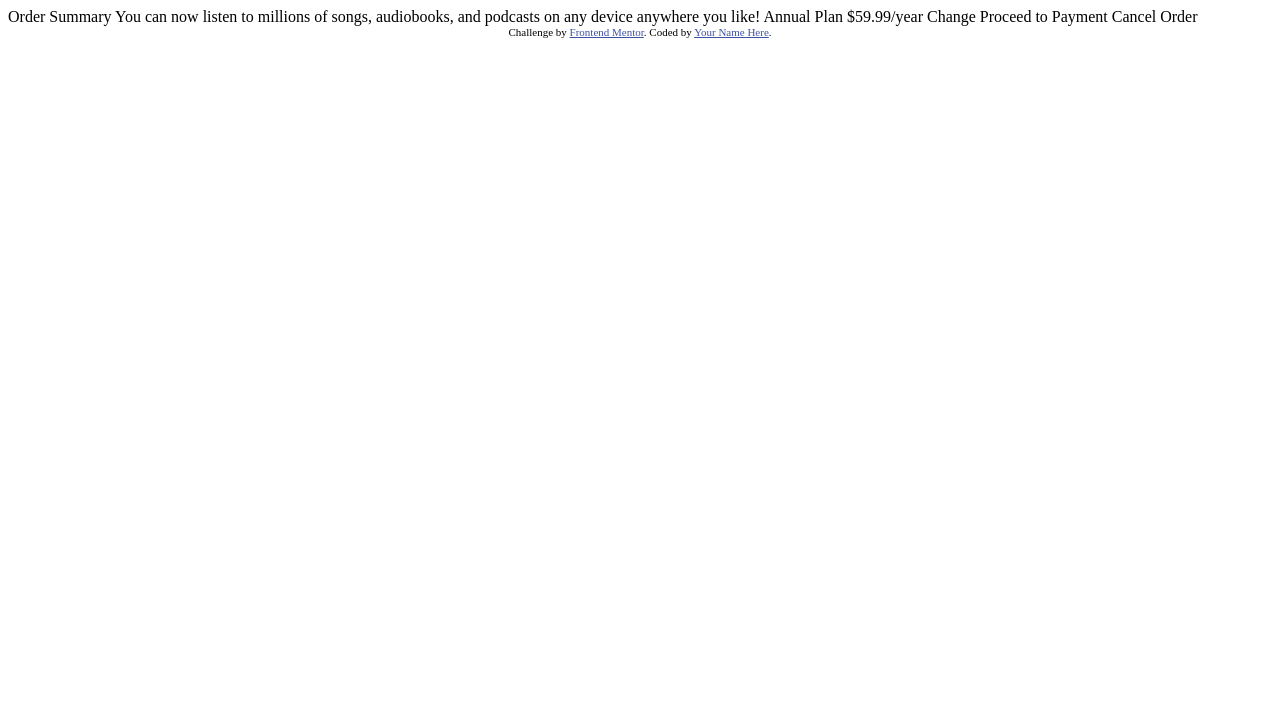
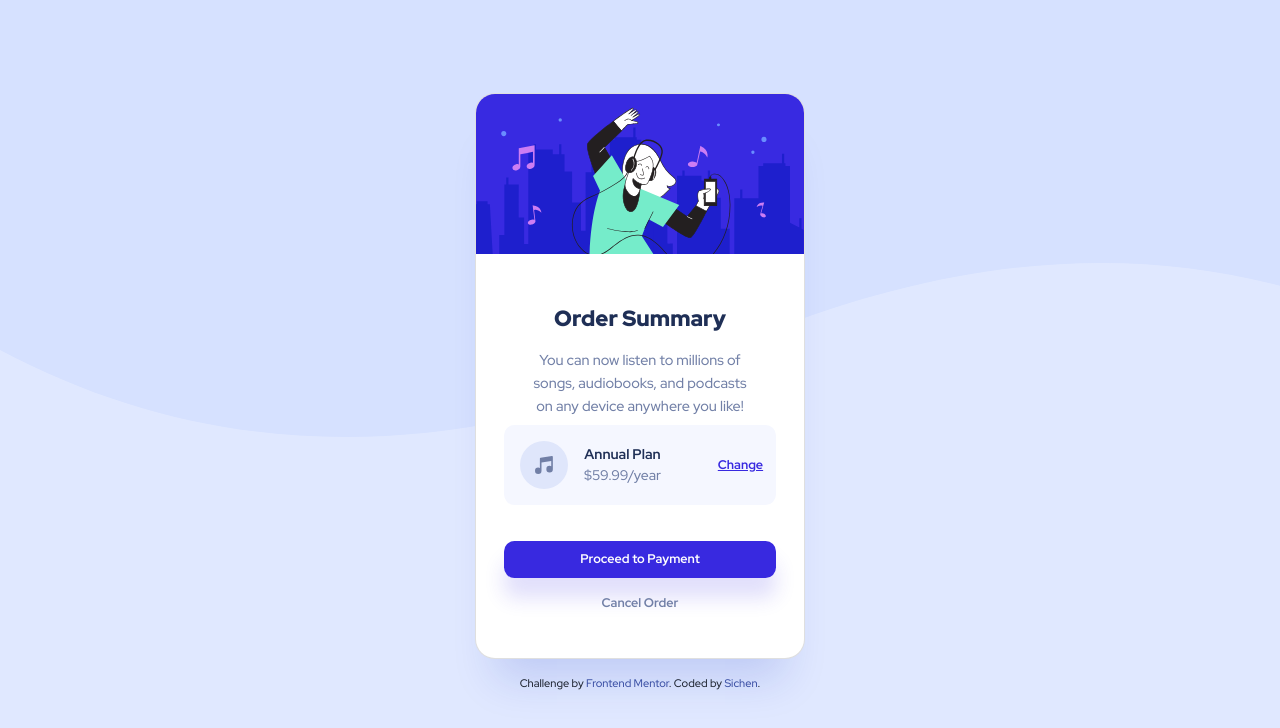
Before and after one commit to sim-50/order-summary-component-main, a plain HTML site: page index.html in a window 1280 px wide. Drawn offline with nearby package versions, Linux system fonts and the light colour scheme.

Commit message:
Order Summary Component - first finished version

```diff
--- /dev/null
+++ b/index.css
@@ -0,0 +1,141 @@
+/* colors for the whole project */
+:root {
+    --color-primary-blue-100: hsl(225, 100%, 94%);
+    --color-primary-blue-200: hsl(245, 75%, 52%);
+    --color-neutral-blue-100: hsl(228, 100%, 98%);
+    --color-neutral-blue-200: rgb(114, 128, 167);
+    --color-neutral-blue-300: rgb(31, 47, 86);
+}
+/* what does box-sizing used for? */
+html {
+    box-sizing: border-box;
+}
+
+/* what are the functions of ::before and ::after here?  */
+*, *::before, *::after {
+    box-sizing: inherit;
+    margin: 0;
+    padding: 0;
+}
+
+body {
+    display: flex;
+    flex-direction: column;
+    /* horizontally center */
+    justify-content: center;
+    /* vertically center */
+    align-items: center;
+    font-family: 'Red Hat Display', sans-serif;
+    /* notice: set background logic! */
+    background: url("./images/pattern-background-desktop.svg") no-repeat;
+    background-color: var(--color-primary-blue-100);
+    min-height: 100vh;
+}
+
+.card {
+    /* still need to learn about grid and grid setting */
+    display: grid;
+    grid-template-columns: 20.5rem;
+    grid-template-rows: 10rem repeat(3,min-content);
+    min-width: 0.4375rem;
+    border-radius: 1.25rem;
+    overflow: hidden;
+    /* still need to learn about box-shadow thing */
+    box-shadow: 0 40px 40px -20px rgba(13, 48, 189, 15.18%);
+}
+
+.card-head-box {
+    margin: 2rem 0 0;
+    padding: 0 2rem;
+    text-align: center;
+    background-color: #fff;
+}
+
+.card-title {
+    font-weight: 900;
+    color: var(--color-neutral-blue-300);
+    font-size: 1.375rem;
+    margin-bottom: 1rem;
+}
+
+.card-text {
+    font-weight: 500;
+    color: var(--color-neutral-blue-200);
+    font-size: 0.9rem;
+    /* when to use line-height? what's the unit for 1.6? */
+    line-height: 1.6;
+}
+
+.plan-container {
+    display: flex;
+    align-items: center;
+    border-radius: 0.65rem;
+    background-color: var(--color-neutral-blue-100);
+    margin: 0.5rem;
+    font-size: 0.875rem;
+}
+
+.music-icon {
+    margin: 1rem;
+}
+
+.annual-plan {
+    display:flex;
+    flex-direction:column;
+    justify-content: center;
+    margin-right: 2.8rem;
+}
+
+.plan-title {
+    font-weight: 700;
+    color: var(--color-neutral-blue-300);
+}
+
+.price {
+    color: var(--color-neutral-blue-200);
+    font-weight: 500;
+}
+
+.change-button {
+    text-decoration: underline;
+    background:transparent;
+    color: var(--color-primary-blue-200);
+    border: none;
+    font-weight: 700;
+    font-size: 0.785rem;
+}
+
+.payment-container {
+    margin: 0.5rem;
+}
+
+.payment-button {
+    background-color: var(--color-primary-blue-200);
+    color: #fff;
+    border-radius: 0.65rem;
+    padding: 0.5rem;
+    margin-top: 2.2rem;
+    font-size: 0.785rem;
+    font-weight: 700;
+    /* about box shadow ?? */
+    box-shadow: 0 20px 20px 0 rgba(56, 42, 225, 15%);
+}
+
+.payment-button:hover {
+    background-color: var(--color-neutral-blue-200);
+}
+
+.cancel-button {
+    background: transparent;
+    color: var(--color-neutral-blue-200);
+    margin: 0.6rem;
+    font-size: 0.785rem;
+    font-weight: 700;
+}
+
+.cancel-button:hover {
+    color: var(--color-neutral-blue-300);
+}
+
+.attribution { font-size: 11px; text-align: center; margin: 1rem; }
+.attribution a { color: hsl(228, 45%, 44%); }
--- a/index.html
+++ b/index.html
@@ -2,36 +2,47 @@
 <html lang="en">
 <head>
   <meta charset="UTF-8">
-  <meta name="viewport" content="width=device-width, initial-scale=1.0"> <!-- displays site properly based on user's device -->
+  <meta name="viewport" content="width=device-width, initial-scale=1.0">
+  <!-- displays site properly based on user's device -->
 
   <link rel="icon" type="image/png" sizes="32x32" href="./images/favicon-32x32.png">
-
+  <!-- external style sheet in html 👍 -->
+  <link rel="preconnect" href="https://fonts.googleapis.com">
+  <link rel="preconnect" href="https://fonts.gstatic.com" crossorigin>
+  <link href="https://fonts.googleapis.com/css2?family=Red+Hat+Display:wght@500;700;900&display=swap" rel="stylesheet">
+  <link rel="stylesheet" href="https://maxcdn.bootstrapcdn.com/bootstrap/4.0.0/css/bootstrap.min.css"
+    integrity="sha384-Gn5384xqQ1aoWXA+058RXPxPg6fy4IWvTNh0E263XmFcJlSAwiGgFAW/dAiS6JXm" crossorigin="anonymous">
+  <link rel="stylesheet" href="./index.css">
   <title>Frontend Mentor | Order summary card</title>
 
-  <!-- Feel free to remove these styles or customise in your own stylesheet 👍 -->
-  <style>
-    .attribution { font-size: 11px; text-align: center; }
-    .attribution a { color: hsl(228, 45%, 44%); }
-  </style>
 </head>
 <body>
-
-  Order Summary
-
-  You can now listen to millions of songs, audiobooks, and podcasts on any
-  device anywhere you like!
-
-  Annual Plan
-  $59.99/year
-
-  Change
-
-  Proceed to Payment
-  Cancel Order
-
+  <div class="card text-center">
+    <img class="card-img-top" src="./images/illustration-hero.svg" alt="Card image cap">
+    <div class="card-body">
+      <div class="card-head-box">
+        <h5 class="card-title">Order Summary</h5>
+        <p class="card-text">You can now listen to millions of songs, audiobooks, and podcasts on any
+          device anywhere you like!</p>
+      </div>
+      <div class="plan-container">
+        <img class="music-icon" src="./images/icon-music.svg" alt="music icon">
+        <div class="annual-plan">
+          <div class="plan-title">Annual Plan</div>
+          <div class="price">$59.99/year</div>
+        </div>
+        <button class="btn active change-button">Change</button>
+      </div>
+      <div class="payment-container">
+        <button href="#" class="btn btn-block payment-button">Proceed to Payment</button>
+        <button href="#" class="btn btn-outline cancel-button">Cancel Order</button>
+      </div>
+    </div>
+  </div>
   <div class="attribution">
     Challenge by <a href="https://www.frontendmentor.io?ref=challenge" target="_blank">Frontend Mentor</a>.
-    Coded by <a href="#">Your Name Here</a>.
+    Coded by <a href="#">Sichen</a>.
   </div>
 </body>
+
 </html>
```
